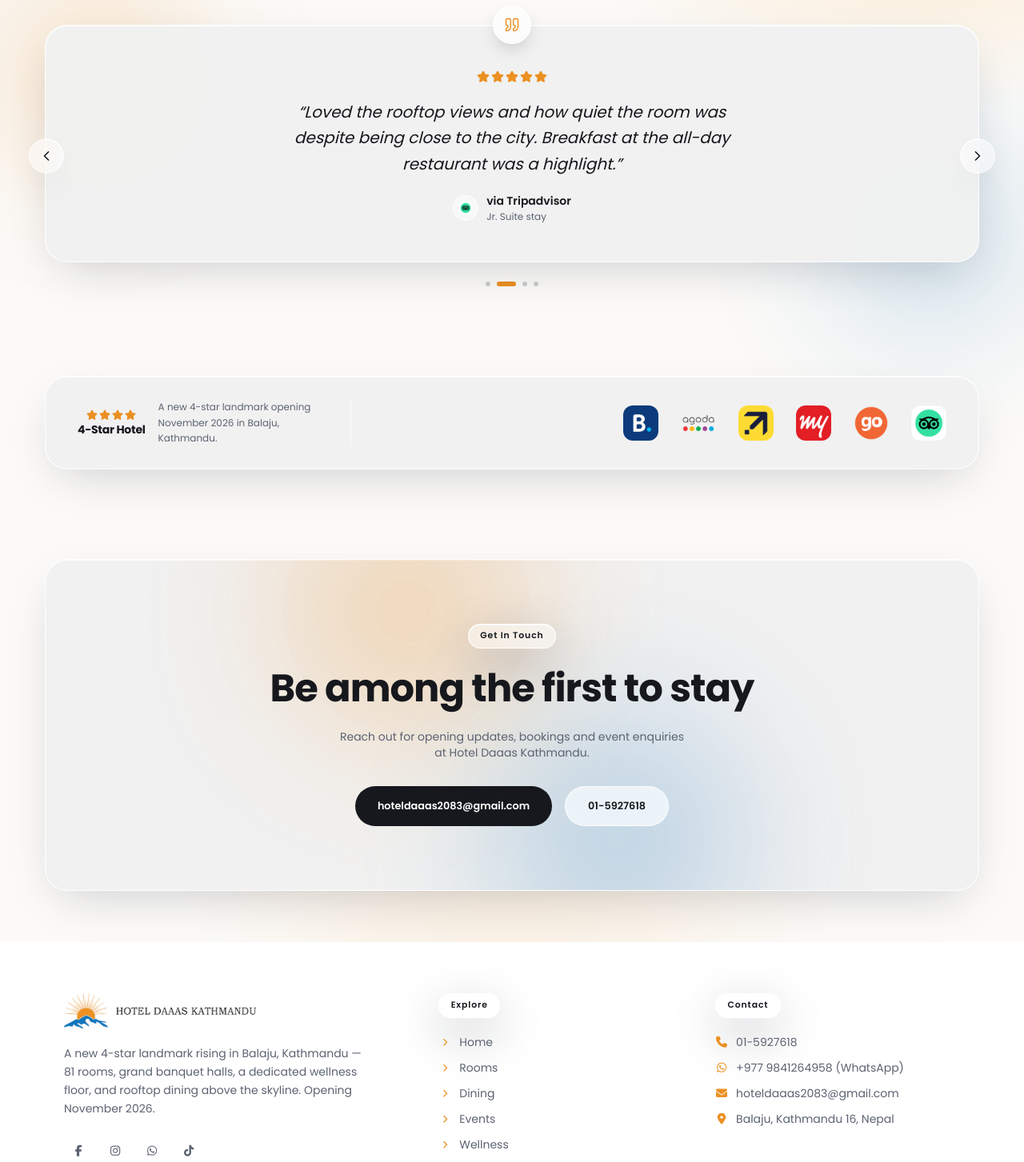
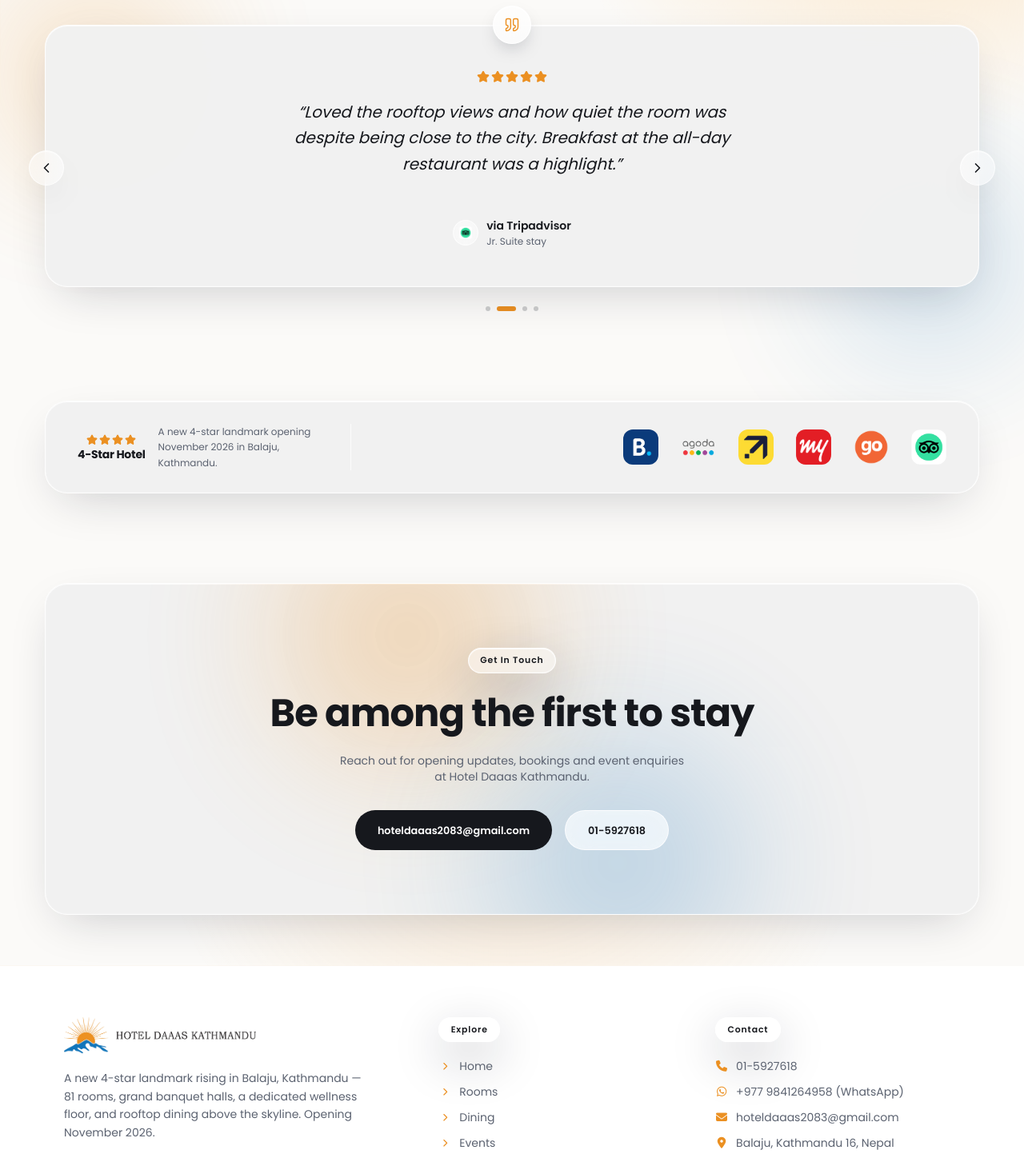
Before and after one commit to itsmesajan/daas, a Next.js app: page / in a window 1280 px wide. Shown: the part 5583-7036 px from the top of the page at 80% size. Built offline with nearby package versions, Linux system fonts and the light colour scheme; no server answers.

Commit message:
feat: add Nearby, Testimonial, and Footer components to homepage layout

```diff
--- a/src/components/home/Nearby.tsx
+++ b/src/components/home/Nearby.tsx
@@ -56,7 +56,7 @@ export default function Nearby() {
                 </div>
                 <div className="p-4 flex items-center gap-2.5">
                   <MapPin size={15} className="text-accent-orange shrink-0" />
-                  <p className="text-sm font-semibold text-bento-ink">{loc.name}</p>
+                  <a href="https://www.google.com/maps" target="_blank" rel="noopener noreferrer" className="text-sm font-semibold text-bento-ink">{loc.name}</a>
                 </div>
               </div>
             </Reveal>
--- a/src/components/home/Testimonial.tsx
+++ b/src/components/home/Testimonial.tsx
@@ -122,7 +122,7 @@ export default function Testimonial() {
                       />
                     ))}
                   </div>
-                  <p className="font-display italic text-lg md:text-xl leading-relaxed text-bento-ink max-w-xl">
+                  <p className="font-display italic text-lg md:text-xl leading-relaxed text-bento-ink max-w-xl h-28 md:h-32 overflow-y-auto px-1">
                     &ldquo;{active.quote}&rdquo;
                   </p>
                   <div className="flex items-center justify-center gap-2.5">
--- a/src/components/layout/Footer.tsx
+++ b/src/components/layout/Footer.tsx
@@ -58,19 +58,19 @@ export default function BentoFooter() {
               </li>
               <li className="flex items-center gap-2.5">
                 <i className="fa-brands fa-whatsapp text-accent-orange text-sm w-4 text-center" aria-hidden="true" />
-                <a href={`tel:${contact.whatsapp}`} className="hover:text-bento-ink transition-colors">
+                <a href={`tel:${contact.whatsapp}`} target="_blank" rel="noopener noreferrer" className="hover:text-bento-ink transition-colors">
                   +977 {contact.whatsapp.slice(3)} (WhatsApp)
                 </a>
               </li>
               <li className="flex items-center gap-2.5">
                 <i className="fa-solid fa-envelope text-accent-orange text-sm w-4 text-center" aria-hidden="true" />
-                <a href={`mailto:${contact.email}`} className="hover:text-bento-ink transition-colors break-all">
+                <a href={`mailto:${contact.email}`} target="_blank" rel="noopener noreferrer" className="hover:text-bento-ink transition-colors break-all">
                   {contact.email}
                 </a>
               </li>
               <li className="flex items-center gap-2.5">
                 <i className="fa-solid fa-location-dot text-accent-orange text-sm w-4 text-center shrink-0" aria-hidden="true" />
-                {address.full}
+                <a href="https://maps.app.goo.gl/cR1e6XET4SXndWS88" target="_blank" rel="noopener noreferrer" className="hover:text-bento-ink transition-colors">{address.full}</a>
               </li>
             </ul>
           </div>
```
